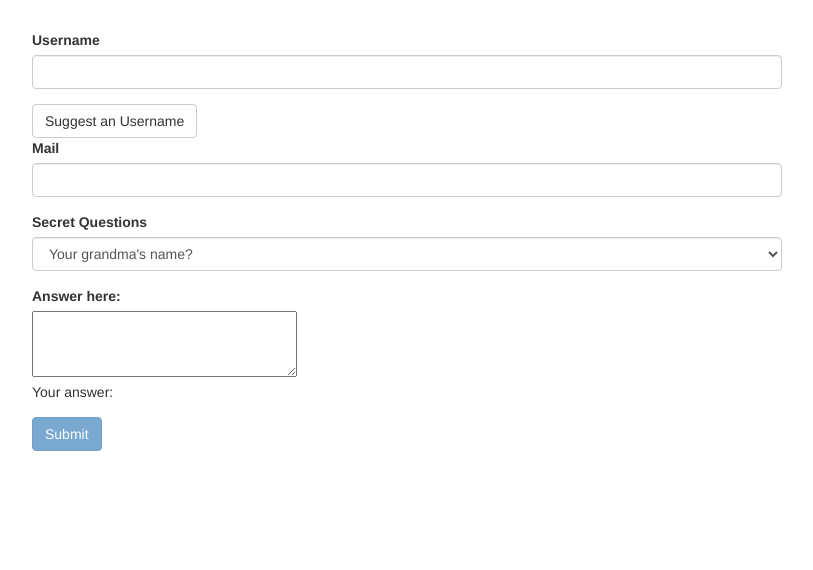
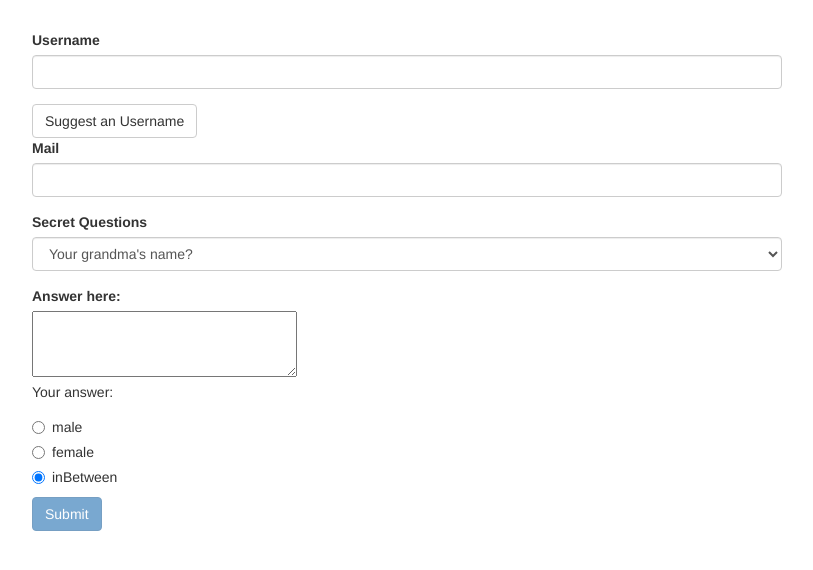
Before and after one commit to mrChernicharo/forms-td-start, an Angular app: page / in a window 1280 px wide. Shown: the top 570 px of the page, without its empty margins (233-1046 px from the left). Built offline with nearby package versions, Linux system fonts and the light colour scheme.

Commit message:
radio inputs

```diff
--- a/src/app/app.component.html
+++ b/src/app/app.component.html
@@ -69,6 +69,18 @@
             <p>Your answer: {{ answer }}</p>
         </div>
 
+        <div class="radio" *ngFor="let gender of genders">
+          <label>
+            <input
+              type="radio"
+              name="gender"
+              [ngModel]="genders[2]"
+              [value]="gender"
+              required >
+              {{ gender }}
+            </label>
+        </div>
+
         <button
           class="btn btn-primary"
           type="submit"
--- a/src/app/app.component.ts
+++ b/src/app/app.component.ts
@@ -10,6 +10,7 @@ export class AppComponent {
   @ViewChild('f', { static: false }) myForm: NgForm;
   defaultQuestion: string = 'grandma';
   answer: string = '';
+  genders = ['male', 'female', 'inBetween']
 
   suggestUserName() {
     const suggestedName = 'Superuser';
```
